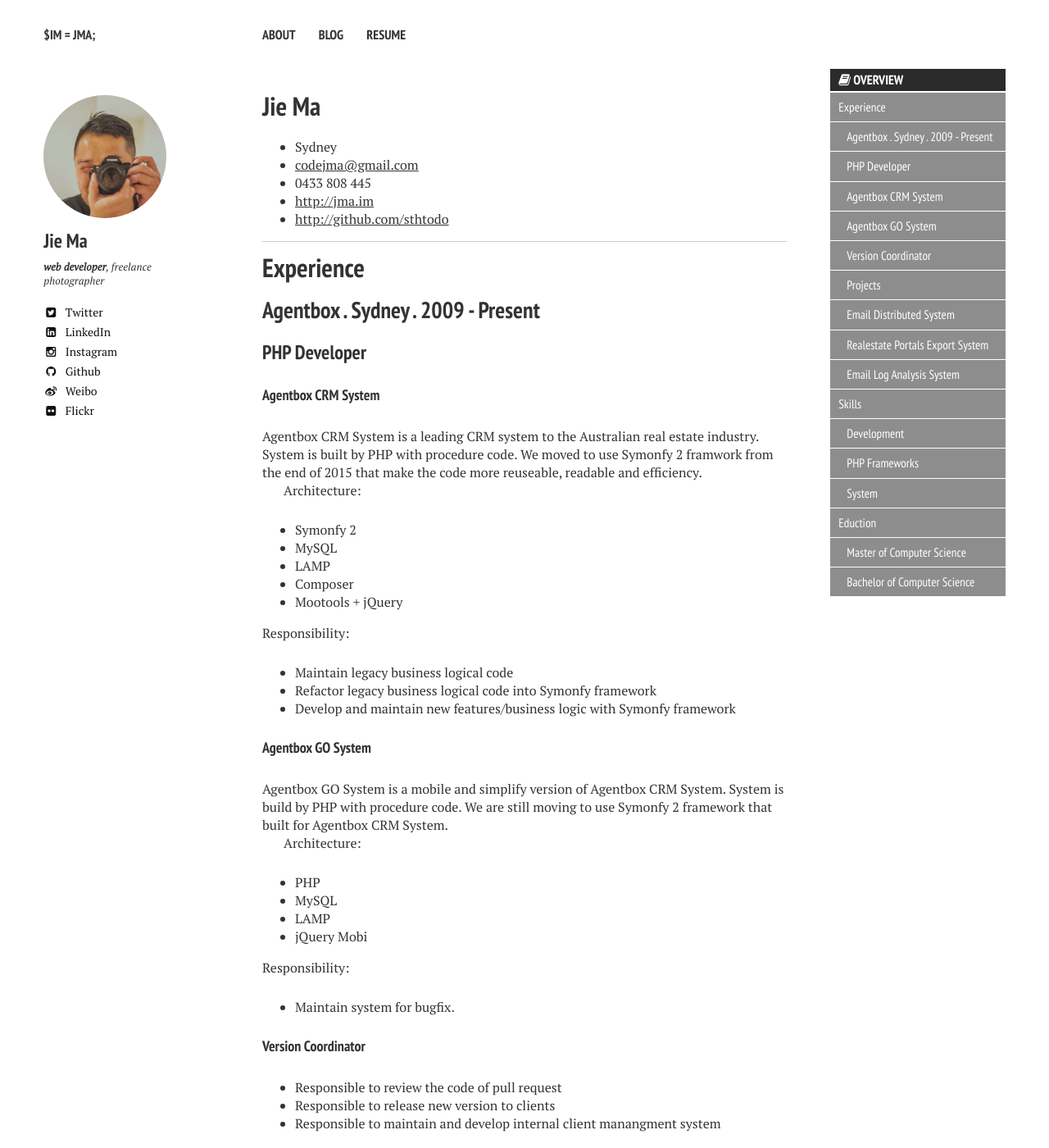
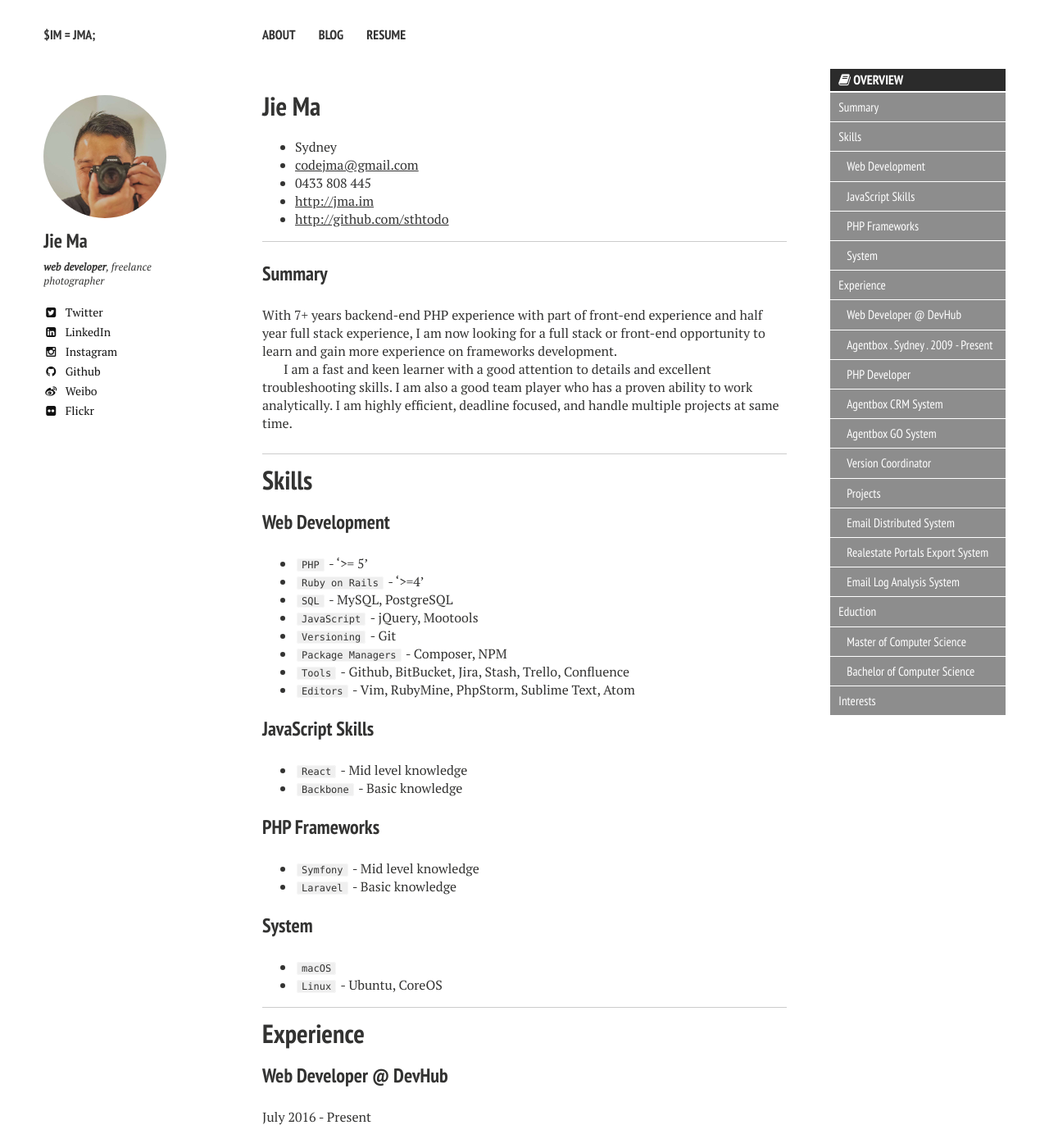
Before and after one commit to imdecoder/imdecoder.github.io, a Jekyll site: the page built from resume.md, in a window 1280 px wide and 1400 px high. Shown: the whole window at 82% size. Built offline with Jekyll 4.4.1, drawn with Linux system fonts in a browser that asks for light colours; nearby versions of some CDN libraries; some of the changed text lies outside the part shown.

Commit message:
update resume

```diff
--- a/_includes/_about.html
+++ b/_includes/_about.html
@@ -1,7 +1,7 @@
 <h1>Hello World!</h1>
     <div class="article-wrap">
-      <p>My name is <strong>{{ site.owner.name }}</strong>, I am a <strong>PHP developer</strong> from Sydney.
-      I am also a freelance photographer, this is my <a href="http://www.flickr.com/{{ site.owner.flickr }}" target="_blank">portfolio</a>.</p>
+      <p>My name is <strong>{{ site.owner.name }}</strong>, I am a <strong>web developer</strong> from Sydney.
+      I am also a freelance photographer, this is my <a href="https://www.instagram.com/{{ site.owner.instagram }}" target="_blank">Instagram</a> <a href="http://www.flickr.com/{{ site.owner.flickr }}" target="_blank">portfolio</a>.</p>
 
       <h4>Blog</h4>
       <p>I write <a href="/posts/">blog posts</a> to note snippets, share ideas, and talk anything I am interested.</p>
--- a/resume.md
+++ b/resume.md
@@ -12,10 +12,54 @@
 - <http://jma.im>
 - <http://github.com/sthtodo>
 
+----
+
+### Summary
+
+With 7+ years backend-end PHP experience with part of front-end experience and half year full stack experience, I am now looking for a full stack or front-end opportunity to learn and gain more experience on frameworks development.
+
+I am a fast and keen learner with a good attention to details and excellent troubleshooting skills. I am also a good team player who has a proven ability to work analytically. I am highly efficient, deadline focused, and handle multiple projects at same time.
+
+----
+
+# Skills
+
+### Web Development
+
+- `PHP` - '>= 5'
+- `Ruby on Rails` - '>=4'
+- `SQL` - MySQL, PostgreSQL
+- `JavaScript` - jQuery, Mootools
+- `Versioning` - Git
+- `Package Managers` - Composer, NPM
+- `Tools` - Github, BitBucket, Jira, Stash, Trello, Confluence
+- `Editors` - Vim, RubyMine, PhpStorm, Sublime Text, Atom
+
+### JavaScript Skills
+
+- `React` - Mid level knowledge
+- `Backbone` - Basic knowledge
+
+### PHP Frameworks
+
+- `Symfony` - Mid level knowledge
+- `Laravel` - Basic knowledge
+
+### System
+
+- `macOS`
+- `Linux` - Ubuntu, CoreOS
 
 ----
 
 # Experience
+
+### Web Developer @ DevHub
+
+July 2016 - Present
+
+- Build a new partial React.js website based on existing website ([projectmate.com.au](projectmate.com.au))
+- Solely responsible for full stack development of multiply React.js/Rails apps ([mealmonster.com.au](mealmonster.com.au), [little-lion.net](little-lion.net))
 
 ## Agentbox . Sydney . 2009 - Present
 
@@ -23,11 +67,11 @@
 
 #### Agentbox CRM System
 
-Agentbox CRM System is a leading CRM system to the Australian real estate industry. System is built by PHP with procedure code. We moved to use Symonfy 2 framwork from the end of 2015 that make the code more reuseable, readable and efficiency.
+Agentbox CRM System is a leading CRM system to the Australian real estate industry. The system is built by PHP with procedure code. We moved to use Symfony 2 framework from the end of 2015 that make the code more reusable, readable and efficiency.
 
 Architecture:
 
-- Symonfy 2
+- Symfony 2
 - MySQL
 - LAMP
 - Composer
@@ -36,12 +80,12 @@
 Responsibility:
 
 - Maintain legacy business logical code
-- Refactor legacy business logical code into Symonfy framework
-- Develop and maintain new features/business logic with Symonfy framework
+- Refactor legacy business logical code into Symfony framework
+- Develop and maintain new features/business logic with Symfony framework
 
 #### Agentbox GO System
 
-Agentbox GO System is a mobile and simplify version of Agentbox CRM System. System is build by PHP with procedure code. We are still moving to use Symonfy 2 framework that built for Agentbox CRM System.
+Agentbox GO System is a mobile and simplifies version of Agentbox CRM System. The system is built by PHP with object-oriented programming.
 
 Architecture:
 
@@ -81,29 +125,6 @@
 
 ----
 
-# Skills
-
-### Development
-
-- `PHP` - Object-oriented programming
-- `SQL` - MySQL, PostgreSQL
-- `JavaScript` - jQuery, Mootools
-- `Versioning` - Git
-- `Package Managers` - Composer
-- `Tools` - Jira, Stash, Trello, Confluence
-- `Editors` - Vim, PhpStorm, Sublime Text, Atom
-
-### PHP Frameworks
-
-- `Symfony` - Basic knowledge
-- `Laravel` - Basic knowledge
-
-### System
-
-- `Linux` - Ubuntu, CoreOS
-
-----
-
 # Eduction
 
 ### Master of Computer Science
@@ -114,6 +135,16 @@
 
 Univeristy of Wollongong . 2005 - 2007
 
+----
+
+# Interests
+
+- Photography: my instagram [@ishotsth](https://www.instagram.com/ishotsth/)
+- Traveling: view the world, and take photos
+- Mobile/Desktop Applications: like to try new apps
+- Gadget: like new gadgets
+- Learning edge tech: keep learning and updating myself.
+- Watching: like comedy and sci-fi
 
 ----
 [PDF Version](http://jma.im/files/resume.pdf)
--- a/skill/index.md
+++ b/skill/index.md
@@ -5,21 +5,28 @@
 share: false
 ---
 
-### Development
+### Web Development
 
-- `PHP` - Object-oriented programming
-- `SQL` - MySQL
+- `PHP` - '>= 5'
+- `Ruby on Rails` - '>=4'
+- `SQL` - MySQL, PostgreSQL
 - `JavaScript` - jQuery, Mootools
 - `Versioning` - Git
-- `Package Managers` - Composer
-- `Tools` - Jira, Stash, Trelle, Confluence
-- `Editors` - Vim, PhpStorm, Sublime Text
+- `Package Managers` - Composer, NPM
+- `Tools` - Github, BitBucket, Jira, Stash, Trello, Confluence
+- `Editors` - Vim, RubyMine, PhpStorm, Sublime Text, Atom
+
+### JavaScript Skills
+
+- `React` - Mid level knowledge
+- `Backbone` - Basic knowledge
 
 ### PHP Frameworks
 
-- `Symfony` - Basic knowledge
+- `Symfony` - Mid level knowledge
 - `Laravel` - Basic knowledge
 
 ### System
 
+- `macOS`
 - `Linux` - Ubuntu, CoreOS
```
Also changed, not shown: about/index.md (+2 -2 lines), 1 other file.
